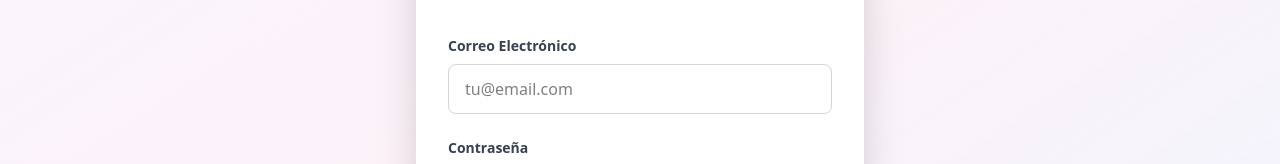
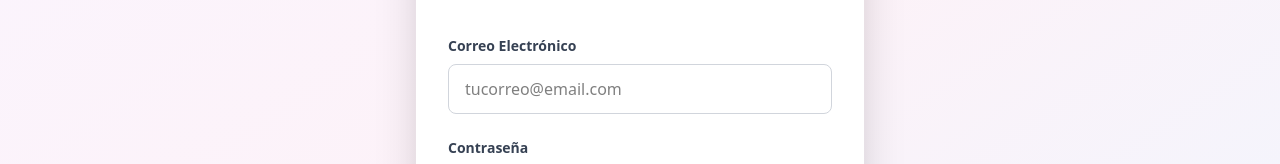
Before and after one commit to LukeBlak/ProyectoDeCatedraWeb2, a React (Vite) app: page /login in a window 1280 px wide. Shown: the part 318-482 px from the top of the page. Built offline with nearby package versions, Linux system fonts and the light colour scheme; no server answers.

Commit message:
Comentarios para mejorar comprensión

```diff
--- a/src/pages/Login.jsx
+++ b/src/pages/Login.jsx
@@ -1,98 +1,98 @@
-// src/pages/Login.jsx
-
-import React, { useState } from 'react';
-import { Link, useNavigate } from 'react-router-dom';
-import { useAuth } from '../hooks/useAuth';
-import {AuthLayout} from '../layouts/AuthLayout';
-import {Button} from '../components/common/Button';
+import React, { useState } from "react";
+import { Link, useNavigate } from "react-router-dom";
+import { useAuth } from "../hooks/useAuth";
+import { AuthLayout } from "../layouts/AuthLayout";
+import { Button } from "../components/common/Button";
 
 export const Login = () => {
   const navigate = useNavigate();
   const { login } = useAuth();
 
+  /**
+   * Estado para manejar los datos del formulario
+   * @property {string} email - Correo electrónico del usuario
+   * @property {string} password - Contraseña del usuario
+   */
   const [formData, setFormData] = useState({
-    email: '',
-    password: ''
+    email: "",
+    password: "",
   });
 
+  // Este state es para saber si estamos "cargando"
   const [loading, setLoading] = useState(false);
-  const [error, setError] = useState('');
+  const [error, setError] = useState("");
 
+  // Se encarga de ir actualizando el formulario en tiempo real mientras se va escribiendo
   const handleChange = (e) => {
-    const { name, value } = e.target;
-    setFormData(prev => ({ ...prev, [name]: value }));
-    setError('');
+    const { name, value } = e.target; // name = el campo, value = lo que se escribe
+    setFormData((prev) => ({ ...prev, [name]: value })); // actualiza el cambio modificado
+    setError("");
   };
 
+  // Se ejecuta al momento de darle al botón de iniciar sesión.
   const handleSubmit = async (e) => {
-    e.preventDefault();
-    setError('');
+    e.preventDefault(); // Evita que se recargue la página
+    setError(""); // Se quita cualquier error antiguo
 
     if (!formData.email || !formData.password) {
-      setError('Por favor completa todos los campos');
+      setError("Por favor completa todos los campos");
       return;
     }
 
     setLoading(true);
 
     try {
+      // Si el formulario se llena correctamente envia a la página principal
       await login(formData.email, formData.password);
-      navigate('/');
+      navigate("/");
     } catch (error) {
       setError(error.message);
     } finally {
+      // deja de cargar
       setLoading(false);
     }
   };
 
   return (
+    // Lo que se muestra en el authLayout
     <AuthLayout>
       <div className="bg-white rounded-2xl shadow-2xl p-8 w-full max-w-md">
-
-        {/* Header */}
         <div className="text-center mb-8">
           <div className="text-5xl mb-4">👋</div>
           <h1 className="text-3xl font-bold text-gray-800 mb-2">
             ¡Bienvenido!
           </h1>
-          <p className="text-gray-600">
-            Inicia sesión en tu cuenta
-          </p>
+          <p className="text-gray-600">Inicia sesión en tu cuenta</p>
         </div>
 
-        {/* Error */}
         {error && (
           <div className="bg-red-50 border border-red-200 text-red-700 px-4 py-3 rounded-lg mb-6">
             {error}
           </div>
         )}
 
-        {/* Formulario */}
         <form onSubmit={handleSubmit} className="space-y-6">
-
-          {/* Email */}
           <div>
             <label className="block text-sm font-semibold text-gray-700 mb-2">
               Correo Electrónico
             </label>
             <input
-              type="email"
-              name="email"
+              type="email" // valida que el email sea válido
+              name="email" // Se llama igual que el form
               value={formData.email}
               onChange={handleChange}
               className="w-full px-4 py-3 rounded-lg border border-gray-300 focus:outline-none focus:ring-2 focus:ring-purple-500"
-              placeholder="tu@email.com"
-              autoComplete="email"
+              placeholder="tucorreo@email.com"
+              autoComplete="email" //porder autocompletar
             />
           </div>
 
-          {/* Contraseña */}
           <div>
             <label className="block text-sm font-semibold text-gray-700 mb-2">
               Contraseña
             </label>
             <input
-              type="password"
+              type="password" // hace que se vean puntos y no las letras para que sea una contraseña
               name="password"
               value={formData.password}
               onChange={handleChange}
@@ -102,21 +102,19 @@ export const Login = () => {
             />
           </div>
 
-          {/* Botón Submit */}
-          <Button
-            type="submit"
-            disabled={loading}
-            className="w-full"
-            size="lg"
-          >
-            {loading ? 'Iniciando sesión...' : 'Iniciar Sesión'}
+          {/* botónp ara mandar el formulario usando el tipo de botón ya preestablecido */}
+          <Button type="submit" disabled={loading} className="w-full" size="lg">
+            {loading ? "Iniciando sesión..." : "Iniciar Sesión"} {/* si está cargando cambia el nombre del botón */}
           </Button>
         </form>
 
-        {/* Link a Registro */}
+        {/* Es el link que permite reenviar al formulario de registro en el caso que no tenga cuenta */}
         <p className="text-center text-gray-600 mt-6">
-          ¿No tienes cuenta?{' '}
-          <Link to="/register" className="text-purple-600 hover:text-purple-700 font-semibold">
+          ¿No tienes cuenta?{" "}
+          <Link
+            to="/register"
+            className="text-purple-600 hover:text-purple-700 font-semibold"
+          >
             Regístrate
           </Link>
         </p>
```
Also changed, not shown: src/pages/Home.jsx (+12 -6 lines).
